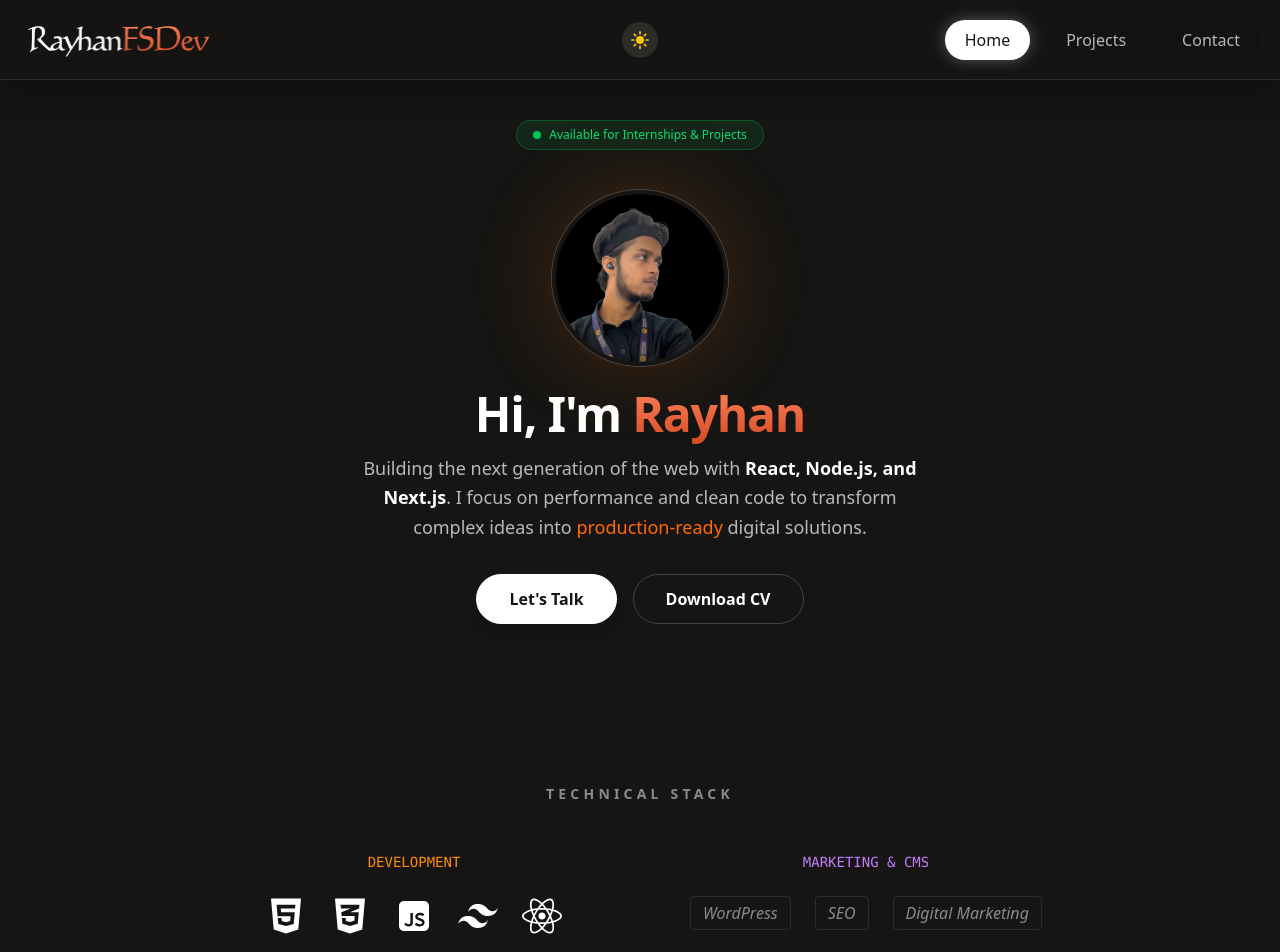
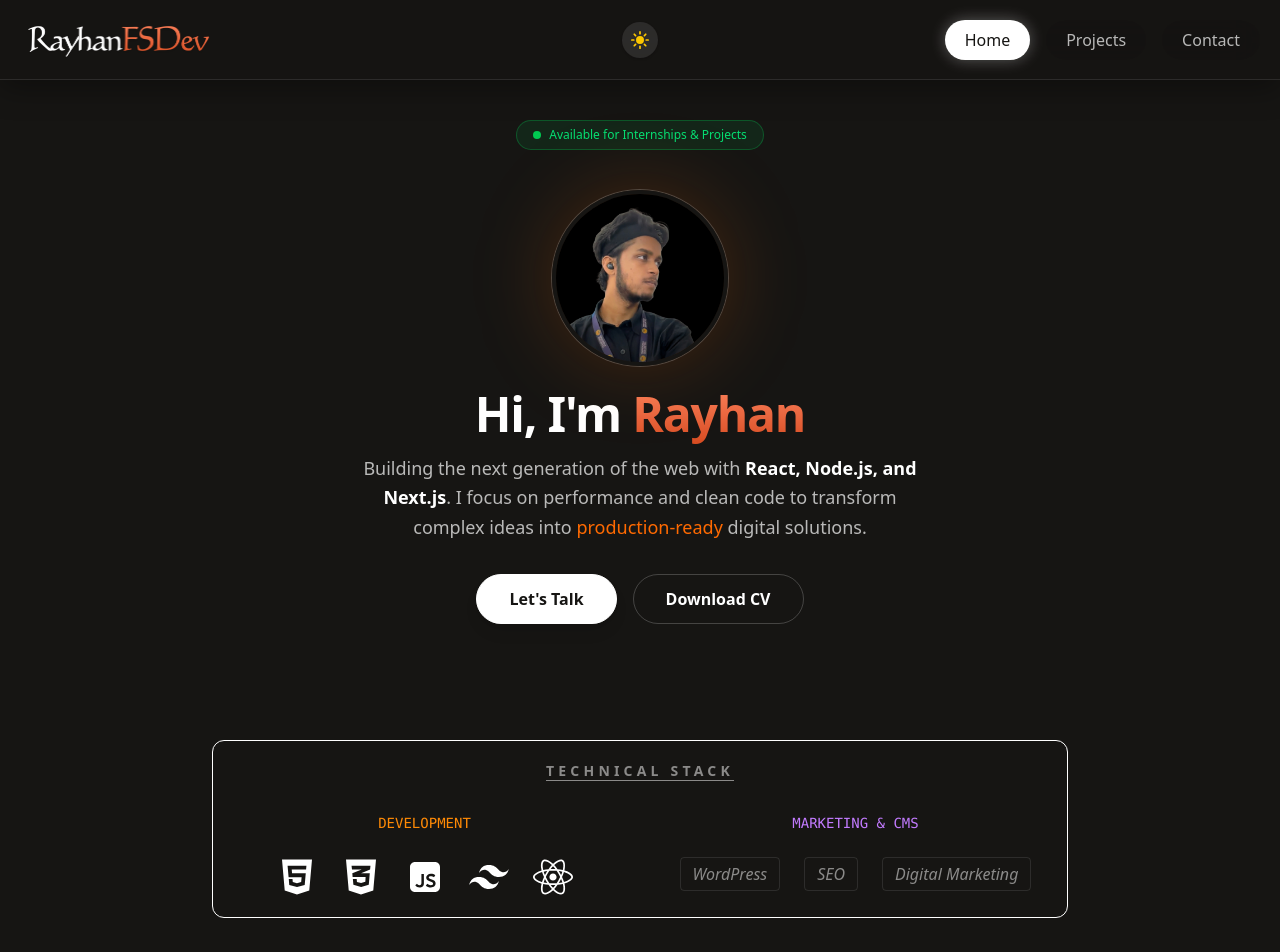
Before and after one commit to mdaburayhanmondal/RayhanFSDev, a React (Vite) app: page / in a window 1280 px wide. Shown: the top 952 px of the page. Built offline with nearby package versions, Linux system fonts and the light colour scheme.

Commit message:
upgraded the technical stack section

```diff
--- a/src/components/HeroSection.jsx
+++ b/src/components/HeroSection.jsx
@@ -2,7 +2,7 @@ import { Link } from 'react-router';
 
 const HeroSection = () => {
   return (
-    <div className="container mx-auto px-5 flex flex-col items-center pt-10 pb-20 gap-y-6">
+    <div className="container mx-auto px-5 flex flex-col items-center pt-10 pb-14 gap-y-6">
       {/* 🟢 Available for Hire Badge */}
       <div className="flex items-center gap-x-2 bg-green-500/10 border border-green-500/30 px-4 py-1.5 rounded-full text-green-400 text-xs font-medium mb-4">
         <span className="relative flex h-2 w-2">
--- a/src/pages/Home.jsx
+++ b/src/pages/Home.jsx
@@ -17,9 +17,9 @@ const Home = () => {
     <>
       <HeroSection />
       {/* Skills Section */}
-      <section className="mx-auto my-20 px-5 max-w-4xl">
-        <div className="flex flex-col items-center gap-y-12">
-          <h2 className="uppercase text-sm tracking-[0.3em] font-semibold text-gray-900 dark:text-white/50">
+      <section className="mx-auto mt-10 mb-20 p-5 max-w-4xl">
+        <div className="flex flex-col items-center gap-y-8 border rounded-xl p-5">
+          <h2 className="uppercase text-sm tracking-[0.3em] font-semibold text-gray-900 dark:text-white/50 underline underline-offset-4">
             Technical Stack
           </h2>
 
@@ -29,7 +29,7 @@ const Home = () => {
               <h3 className="text-orange-400 font-mono text-sm uppercase">
                 Development
               </h3>
-              <div className="flex flex-wrap justify-center md:justify-start gap-6 text-gray-900 dark:text-white/80">
+              <div className="flex flex-wrap justify-center md:justify-start gap-x-2 sm:gap-x-6 text-gray-900 dark:text-white/80">
                 <FaHtml5 size={40} className={iconClasses} title="HTML5" />
                 <FaCss3Alt size={40} className={iconClasses} title="CSS3" />
                 <RiJavascriptFill
```
